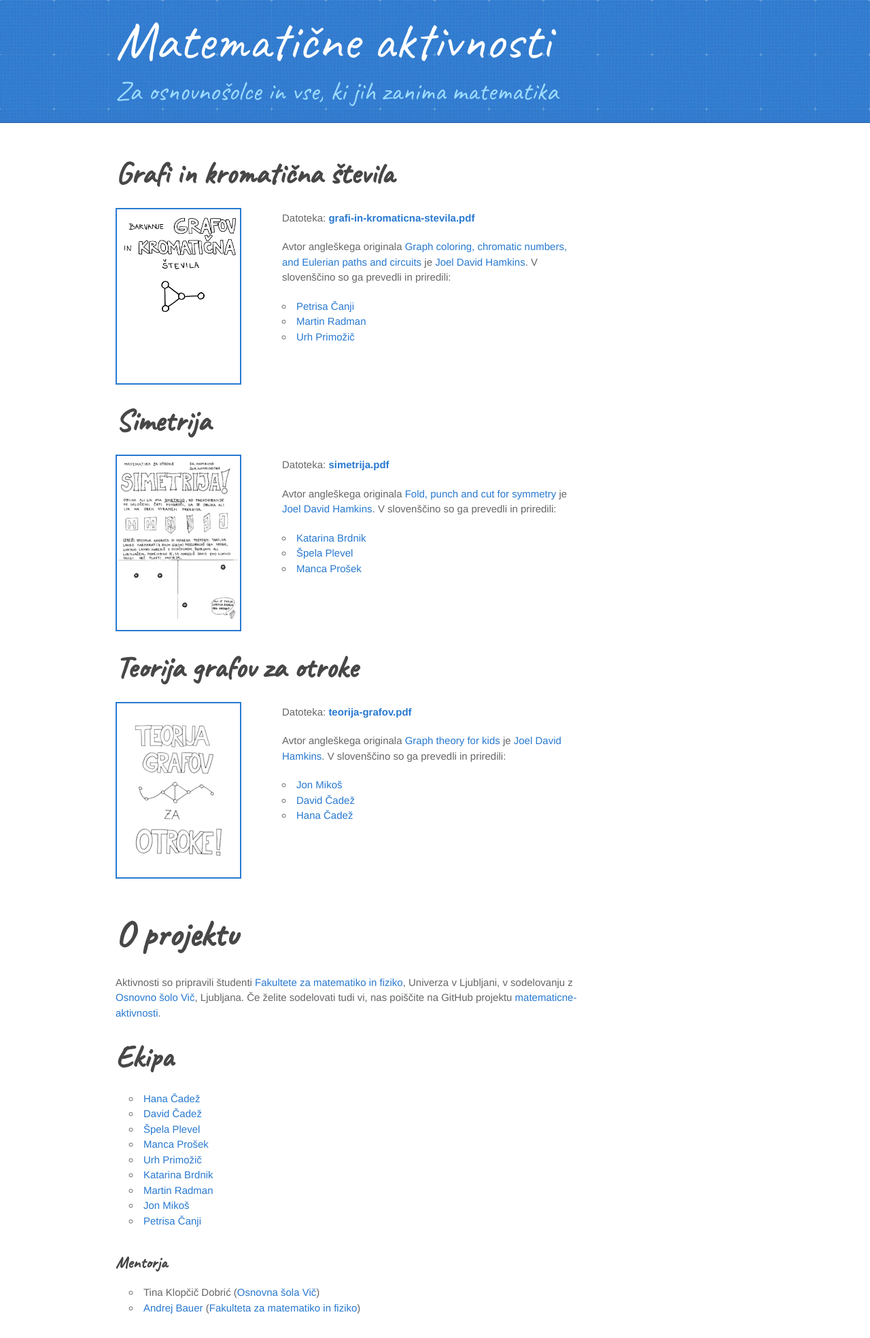
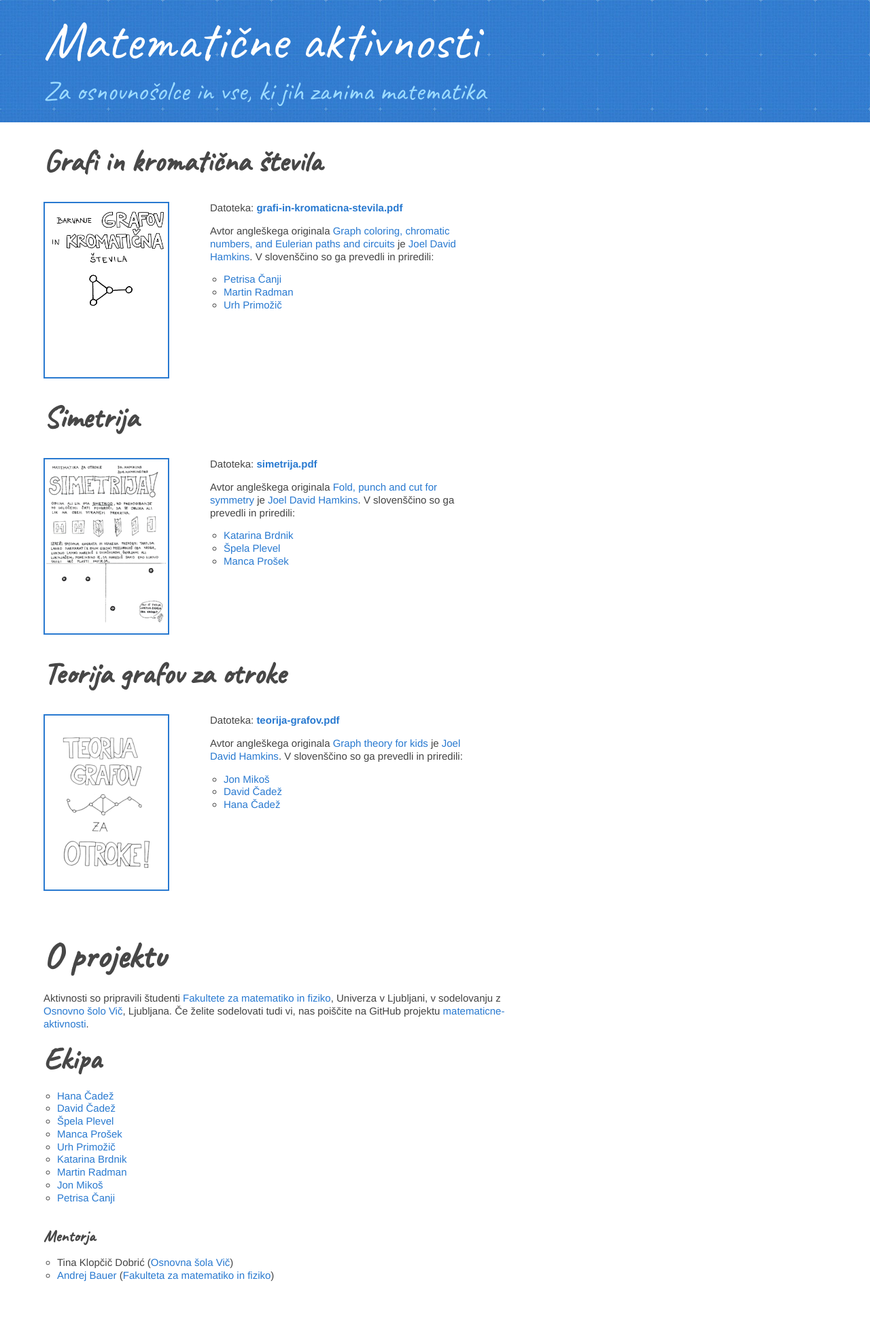
Before and after one commit to ul-fmf/matematicne-aktivnosti, a Jekyll site: the page built from index.md, in a window 1280 px wide. Shown: the whole page at 68% size. Built offline with Jekyll 4.4.1, drawn with Linux system fonts in a browser that asks for light colours; after the commit the page ends 1902 px from its top, so only the background shows below that.

Commit message:
Layout za ozke zaslone, close #5.

```diff
--- a/_layouts/default.html
+++ b/_layouts/default.html
@@ -1,31 +1,24 @@
 <!DOCTYPE html>
-<html lang="{{ site.lang | default: "en-US" }}">
+<html lang="{{ site.lang | default: "sl-SI" }}">
   <head>
     <meta charset='utf-8'>
     <meta http-equiv="X-UA-Compatible" content="IE=edge">
-    <meta name="viewport" content="width=device-width, initial-scale=1, maximum-scale=1">
     <link rel="stylesheet" href="{{ site.url }}/css/main.css" media="screen" type="text/css">
   </head>
 
   <body>
     <header>
-      <div class="inner">
        <a href="{{ site.url }}">
          <h1>{{ site.title }}</h1>
        </a>
        <a href="https://www.youtube.com/watch?v=dQw4w9WgXcQ">
          <h2>{{ site.description }}</h2>
        </a>
-      </div>
     </header>
 
-    <div id="content-wrapper">
-      <div class="inner clearfix">
     <section id="main-content">
       {{ content }}
     </section>
-      </div>
-    </div>
 
     {% if site.google_analytics %}
       <script>
--- a/css/main.scss
+++ b/css/main.scss
@@ -8,13 +8,9 @@ sitemap: false
 body {
   font-family: 'Helvetica Neue', Helvetica, Arial, serif;
   font-size: 15px;
-  line-height: 1.5;
-  color: #666;
+  line-height: 1.25;
+  color: #444;
   margin: 0px;
-}
-
-p {
-  margin-top: 0;
 }
 
 a {
@@ -26,16 +22,13 @@ a:hover {
 }
 
 header {
-  padding-top: 20px;
-  padding-bottom: 20px;
+  padding: 20px 0px 20px 5%;
   font-family: 'Caveat', Helvetica;
   background: #2e7bcf url(header-bg.jpg) 0 0 repeat-x;
-  border-bottom: solid 1px #275da1;
 }
 
 header h1 {
-  white-space: nowrap;
-  width: 540px;
+  width: 100%;
   margin-top: 0;
   margin-bottom: 0.1em;
   font-size: 80px;
@@ -45,8 +38,7 @@ header h1 {
 }
 
 header h2 {
-  white-space: nowrap;
-  width: 540px;
+  width: 100%;
   margin-top: 0;
   margin-bottom: 0;
   font-size: 40px;
@@ -55,24 +47,14 @@ header h2 {
   color: #9ddcff;
 }
 
-.inner {
-  position: relative;
-  width: 940px;
-  margin: 0 auto;
+#main-content {
+  margin-top: 30px;
+  margin-left: 5%;
+  max-width: 700px;
 }
 
-#content-wrapper {
-  padding-top: 30px;
-  border-top: solid 1px #fff;
-}
-
-#main-content {
-  width: 690px;
-}
-
-#main-content img {
+div.aktivnost img {
   border: solid 2px #2879d0;
-  float: left;
   margin-right: 4em;
 }
 
@@ -80,74 +62,15 @@ header h2 {
   border: solid 2px #2268b2;
 }
 
-
-#downloads {
-  margin-bottom: 40px;
+#main-content .aktivnost {
+  display: flex;
+  flex-direction: row;
+  flex-wrap: wrap;
 }
 
-code, pre {
-  margin-bottom: 30px;
-  font-family: Monaco, "Bitstream Vera Sans Mono", "Lucida Console", Terminal, monospace;
-  font-size: 13px;
-  color: #222;
+#main-content .opis-aktivnosti {
+  width: 400px;
 }
-
-code {
-  padding: 0 3px;
-  background-color: #f2f8fc;
-  border: solid 1px #dbe7f3;
-}
-
-pre {
-  padding: 20px;
-  overflow: auto;
-  text-shadow: none;
-  background: #fff;
-  border: solid 1px #f2f2f2;
-}
-pre code {
-  padding: 0;
-  color: #2879d0;
-  background-color: #fff;
-  border: none;
-}
-
-ul, ol, dl {
-  margin-bottom: 10px;
-}
-
-
-/* COMMON STYLES */
-
-hr {
-  height: 0;
-  margin-top: 1em;
-  margin-bottom: 1em;
-  border: 0;
-  border-top: solid 1px #ddd;
-}
-
-table {
-  width: 100%;
-  border: 1px solid #ebebeb;
-}
-
-th {
-  font-weight: 500;
-}
-
-td {
-  font-weight: 300;
-  text-align: center;
-  border: 1px solid #ebebeb;
-}
-
-form {
-  padding: 20px;
-  background: #f2f2f2;
-
-}
-
 
 /* GENERAL ELEMENT TYPE STYLES */
 
@@ -200,10 +123,6 @@ form {
   text-indent: 3px;
 }
 
-p {
-  margin-bottom: 20px;
-}
-
 a {
   text-decoration: none;
 }
@@ -212,15 +131,8 @@ p a {
   font-weight: 400;
 }
 
-blockquote {
-  padding: 0 0 0 30px;
-  margin-bottom: 20px;
-  font-size: 15px;
-  border-left: 10px solid #e9e9e9;
-}
-
 ul {
-  list-style: circle inside;
+  list-style: circle;
   padding-left: 20px;
 }
 
@@ -229,131 +141,3 @@ ol {
   list-style: decimal;
   padding-left: 20px;
 }
-
-dl dd {
-  font-style: italic;
-  font-weight: 100;
-}
-
-footer {
-  padding-top: 20px;
-  padding-bottom: 30px;
-  margin-top: 40px;
-  font-size: 13px;
-  color: #aaa;
-}
-
-footer a {
-  color: #666;
-}
-footer a:hover {
-  color: #444;
-}
-
-/* MISC */
-.clearfix:after {
-  display: block;
-  height: 0;
-  clear: both;
-  visibility: hidden;
-  content: '.';
-}
-
-.clearfix {display: inline-block;}
-* html .clearfix {height: 1%;}
-.clearfix {display: block;}
-
-/* #Media Queries
-================================================== */
-
-/* Smaller than standard 960 (devices and browsers) */
-@media only screen and (max-width: 959px) { }
-
-/* Tablet Portrait size to standard 960 (devices and browsers) */
-@media only screen and (min-width: 768px) and (max-width: 959px) {
-  .inner {
-    width: 740px;
-  }
-  header h1, header h2 {
-    width: 340px;
-  }
-  header h1 {
-    font-size: 60px;
-  }
-  header h2 {
-    font-size: 30px;
-  }
-  #main-content {
-    width: 490px;
-  }
-  #main-content h1:before,
-  #main-content h2:before,
-  #main-content h3:before,
-  #main-content h4:before,
-  #main-content h5:before,
-  #main-content h6:before {
-    padding-right: 0;
-    margin-left: 0;
-    content: none;
-  }
-}
-
-/* All Mobile Sizes (devices and browser) */
-@media only screen and (max-width: 767px) {
-  .inner {
-    width: 93%;
-  }
-  header {
-    padding: 20px 0;
-  }
-  header .inner {
-    position: relative;
-  }
-  header h1, header h2 {
-    width: 100%;
-  }
-  header h1 {
-    font-size: 48px;
-  }
-  header h2 {
-    font-size: 24px;
-  }
-  header a.button {
-    position: relative;
-    display: inline-block;
-    width: auto;
-    height: auto;
-    padding: 5px 10px;
-    margin-top: 15px;
-    font-size: 13px;
-    line-height: 1;
-    color: #2879d0;
-    text-align: center;
-    background-color: #9ddcff;
-    background-image: none;
-    border-radius: 5px;
-    -moz-border-radius: 5px;
-    -webkit-border-radius: 5px;
-  }
-  header a.button small {
-    display: inline;
-    font-size: 13px;
-  }
-  #main-content,
-  #main-content h1:before,
-  #main-content h2:before,
-  #main-content h3:before,
-  #main-content h4:before,
-  #main-content h5:before,
-  #main-content h6:before {
-    padding-right: 0;
-    margin-left: 0;
-    content: none;
-  }
-}
-
-/* Mobile Landscape Size to Tablet Portrait (devices and browsers) */
-@media only screen and (min-width: 480px) and (max-width: 767px) { }
-
-/* Mobile Portrait Size to Mobile Landscape Size (devices and browsers) */
-@media only screen and (max-width: 479px) { }
--- a/index.md
+++ b/index.md
@@ -5,7 +5,11 @@ layout: default
 
 ### Grafi in kromatična števila
 
+<div class="aktivnost" markdown="1">
+
 [![Grafi in kromatična števila](/gradivo/thumbnail/grafi-in-kromaticna-stevila.png)](./gradivo/grafi-in-kromaticna-stevila.pdf)
+
+<div class="opis-aktivnosti" markdown="1">
 
 Datoteka: [**grafi-in-kromaticna-stevila.pdf**](./gradivo/grafi-in-kromaticna-stevila.pdf)
 
@@ -15,11 +19,16 @@ Avtor angleškega originala [Graph coloring, chromatic numbers, and Eulerian pat
 * [Martin Radman](https://github.com/MartinRadman)
 * [Urh Primožič](https://github.com/urhprimozic)
 
-<span class="clearfix"></span>
+</div>
+</div>
 
 ### Simetrija
 
+<div class="aktivnost" markdown="1">
+
 [![Simetrija](/gradivo/thumbnail/simetrija.png)](./gradivo/simetrija.pdf)
+
+<div class="opis-aktivnosti" markdown="1">
 
 Datoteka: [**simetrija.pdf**](./gradivo/simetrija.pdf)
 
@@ -31,11 +40,16 @@ Hamkins](http://jdh.hamkins.org). V slovenščino so ga prevedli in priredili:
 * [Špela Plevel](https://github.com/spelaplevel)
 * [Manca Prošek](https://github.com/mancaprosek)
 
-<span class="clearfix"></span>
+</div>
+</div>
 
 ### Teorija grafov za otroke
 
+<div class="aktivnost" markdown="1">
+
 [![Teorija grafov](/gradivo/thumbnail/teorija-grafov.png)](./gradivo/teorija-grafov.pdf)
+
+<div class="opis-aktivnosti" markdown="1">
 
 Datoteka: [**teorija-grafov.pdf**](./gradivo/teorija-grafov.pdf)
 
@@ -47,7 +61,8 @@ priredili:
 * [David Čadež](https://github.com/CadezDavid)
 * [Hana Čadež](https://github.com/hana47)
 
-<span class="clearfix"></span>
+</div>
+</div>
 
 ## O projektu
 
```
Lines whose indentation alone changed are shown as unchanged.
